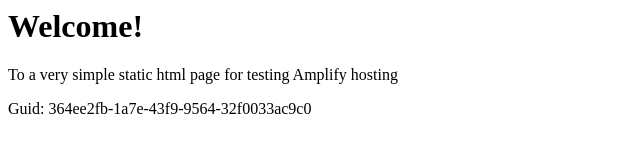
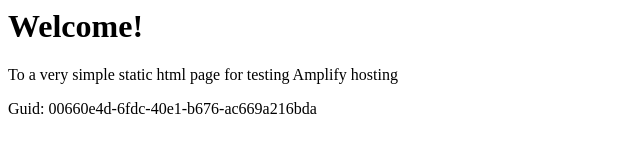
Before and after one commit to aws-aemilia-arn/Github-PR-Commit-Integration-Test-DoNotTouch-GitHubWebhookPushCanaryTest-v1-preprod-eu-north-1, a website: page src/index.html in a window 1280 px wide. Shown: the full height of the page, 0-640 px from the left. Drawn offline with Linux system fonts and the light colour scheme.

Commit message:
commit from integ tests

```diff
--- a/src/index.html
+++ b/src/index.html
@@ -12,6 +12,6 @@
 <body>
     <h1>Welcome!</h1>
     <p>To a very simple static html page for testing Amplify hosting</p>
-    <p>Guid: 364ee2fb-1a7e-43f9-9564-32f0033ac9c0</p></body>
+    <p>Guid: 00660e4d-6fdc-40e1-b676-ac669a216bda</p></body>
 
 </html>
```
